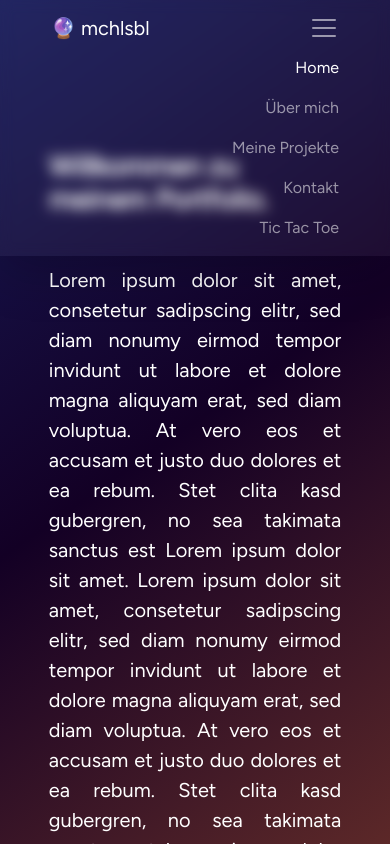
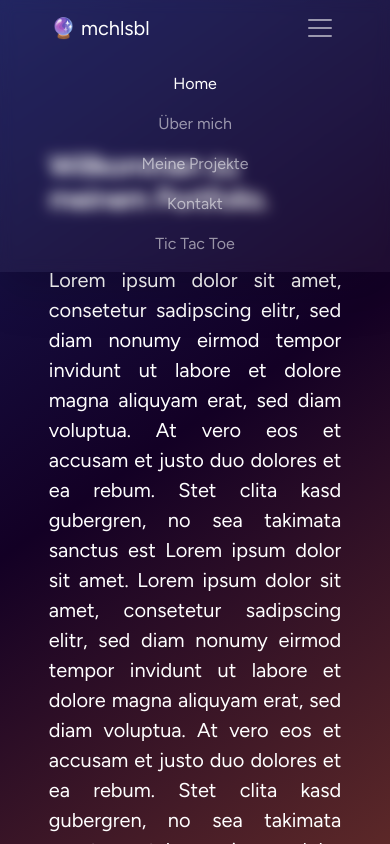
Before and after one commit to mchlsbl/mchlsbl.github.io, a Vue app: page / in a window 390 px wide. Both pictures are taken after a click on the element 324 px from the left and 28 px from the top of the page. Shown: the top 844 px of the page. Built offline with nearby package versions, Linux system fonts and the light colour scheme.

Commit message:
Style navbar and footer

```diff
--- a/src/components/Footer.vue
+++ b/src/components/Footer.vue
@@ -1,4 +1,5 @@
 <template>
+    <div style="padding-top: 70px">
         <footer class="bright blur shadow-lg">
             <div class="bar-padding">
                 <div class="flex-container">
@@ -8,6 +9,7 @@
                 </div>
             </div>
         </footer>
+    </div>
 </template>
 
 <style>
--- a/src/components/Navbar.vue
+++ b/src/components/Navbar.vue
@@ -7,13 +7,13 @@
                 >🔮 mchlsbl</RouterLink
             >
             <span
-                class="navbar-toggler navbar-toggler-icon"
+                class="navbar-toggler navbar-toggler-icon me-1"
                 type="button"
                 data-bs-toggle="collapse"
                 data-bs-target="#collapse"
             ></span>
-            <div class="navbar-collapse collapse text-end" id="collapse">
-                <ul class="navbar-nav ms-auto">
+            <div class="navbar-collapse collapse text-center" id="collapse">
+                <ul class="navbar-nav ms-auto navbar-margin-top">
                     <li class="nav-item">
                         <RouterLink
                             to="/"
@@ -69,4 +69,10 @@
     border: none;
     box-shadow: none;
 }
+
+@media (max-width: 991px) {
+    .navbar-margin-top {
+        margin-top: 1rem;
+    }
+}
 </style>
```
Lines whose indentation alone changed are shown as unchanged.
